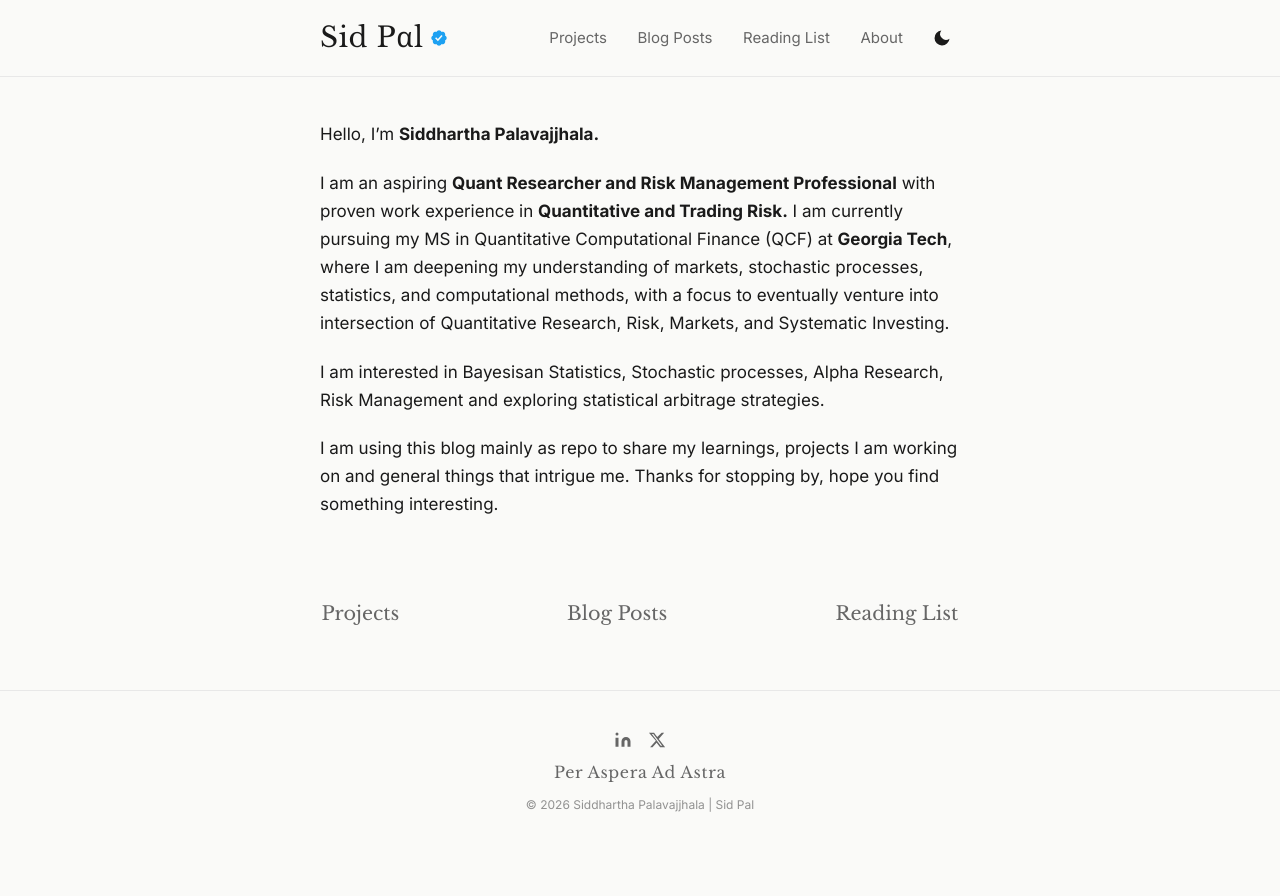
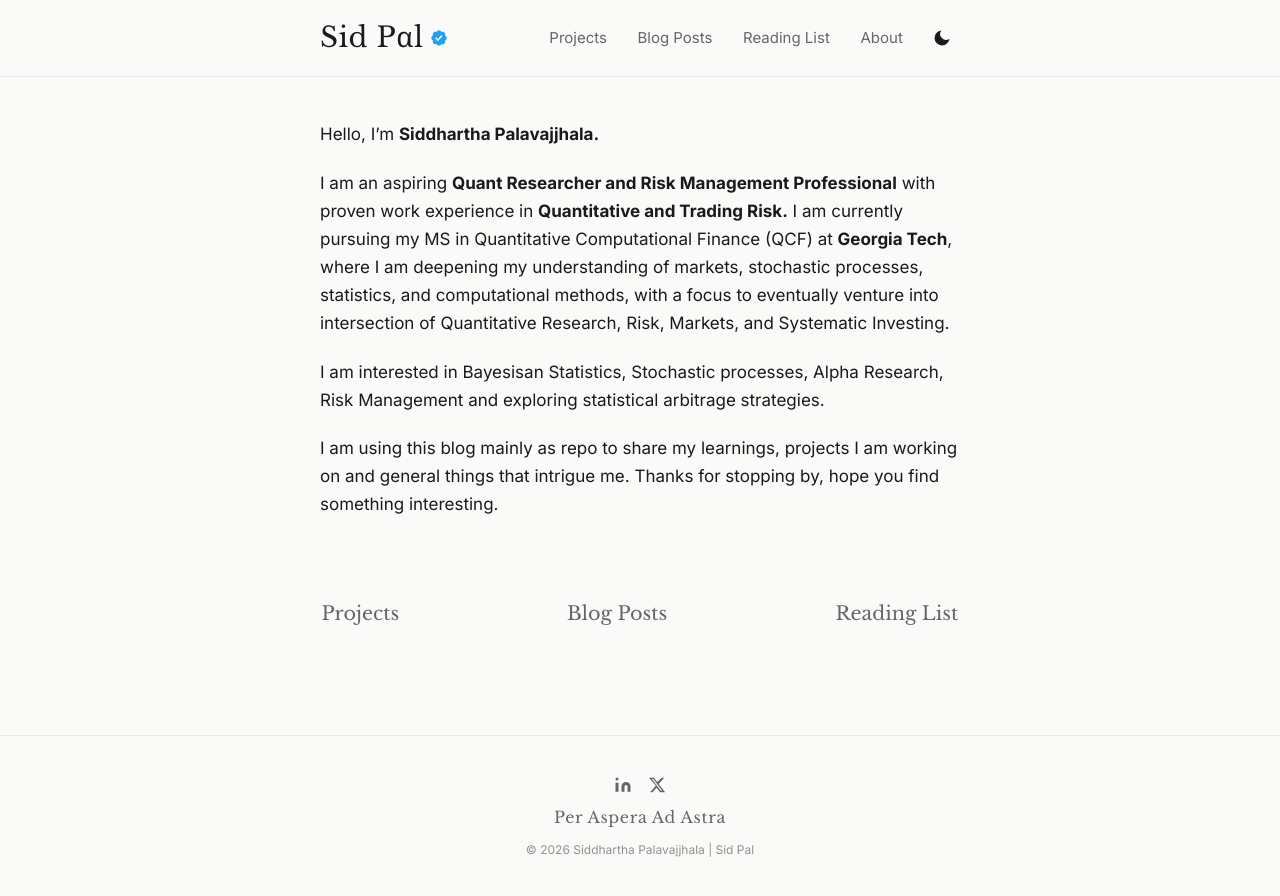
Before and after one commit to sidsince95/sidsince95.github.io, a Jekyll site: the page built from index.md, in a window 1280 px wide. Shown: the top 896 px of the page. Built offline with Jekyll 4.4.1, drawn with Linux system fonts in a browser that asks for light colours.

Commit message:
implement sticky footer with flexbox layout
Co-Authored-By: Claude Sonnet 4.6 <noreply@anthropic.com>

```diff
--- a/assets/css/style.css
+++ b/assets/css/style.css
@@ -40,6 +40,7 @@ body {
   line-height: 1.65; color: var(--text-color);
   background-color: var(--background-color);
   transition: background-color 0.3s ease, color 0.3s ease;
+  display: flex; flex-direction: column; min-height: 100vh;
 }
 
 /* --- HEADER --- */
@@ -157,6 +158,7 @@ main {
   margin-right: auto;
   padding: 100px 20px 60px;
   animation: fadeUp 0.4s ease both;
+  flex: 1;
 }
 
 /* --- HOMEPAGE LAYOUT --- */
```
